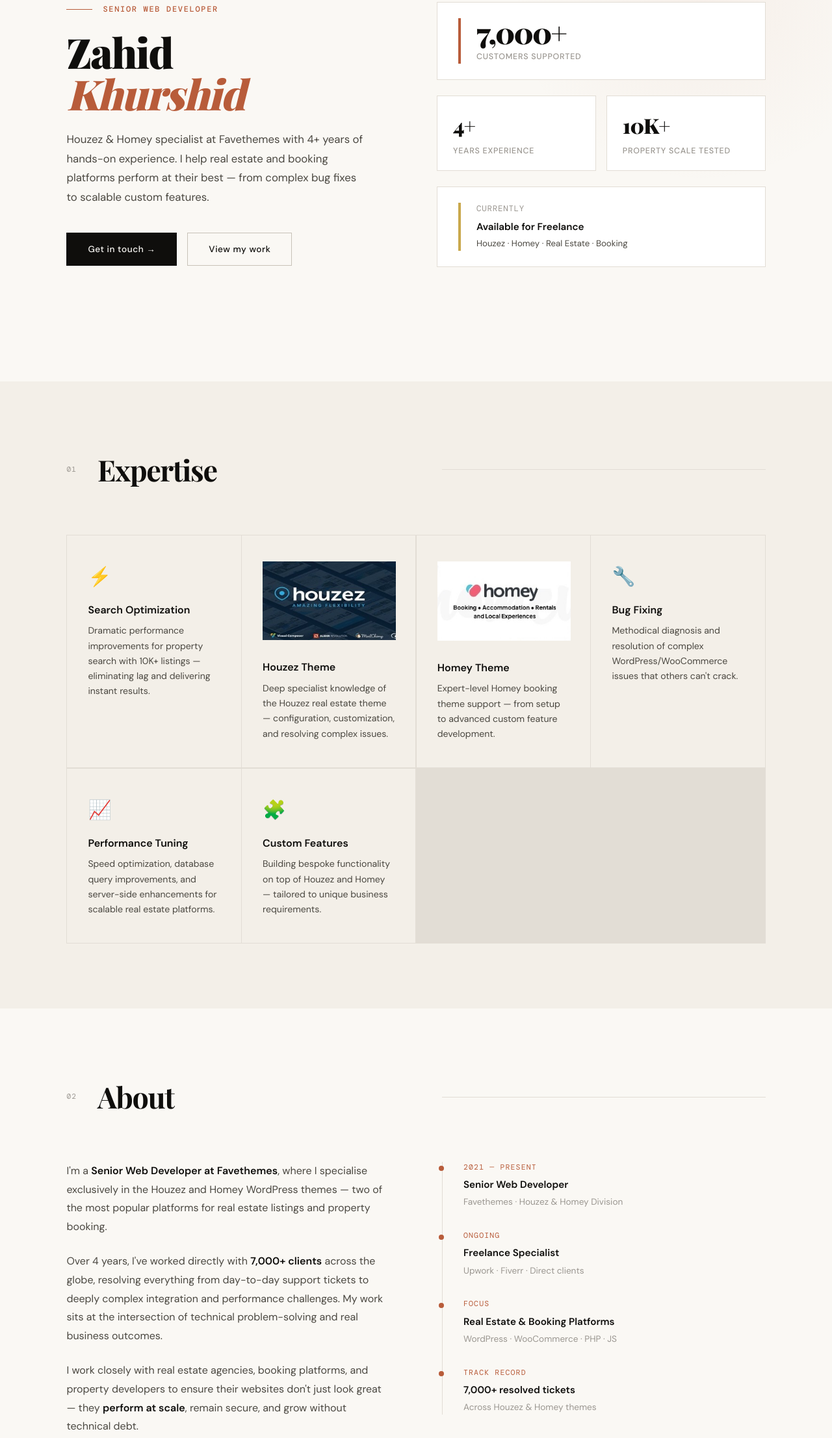
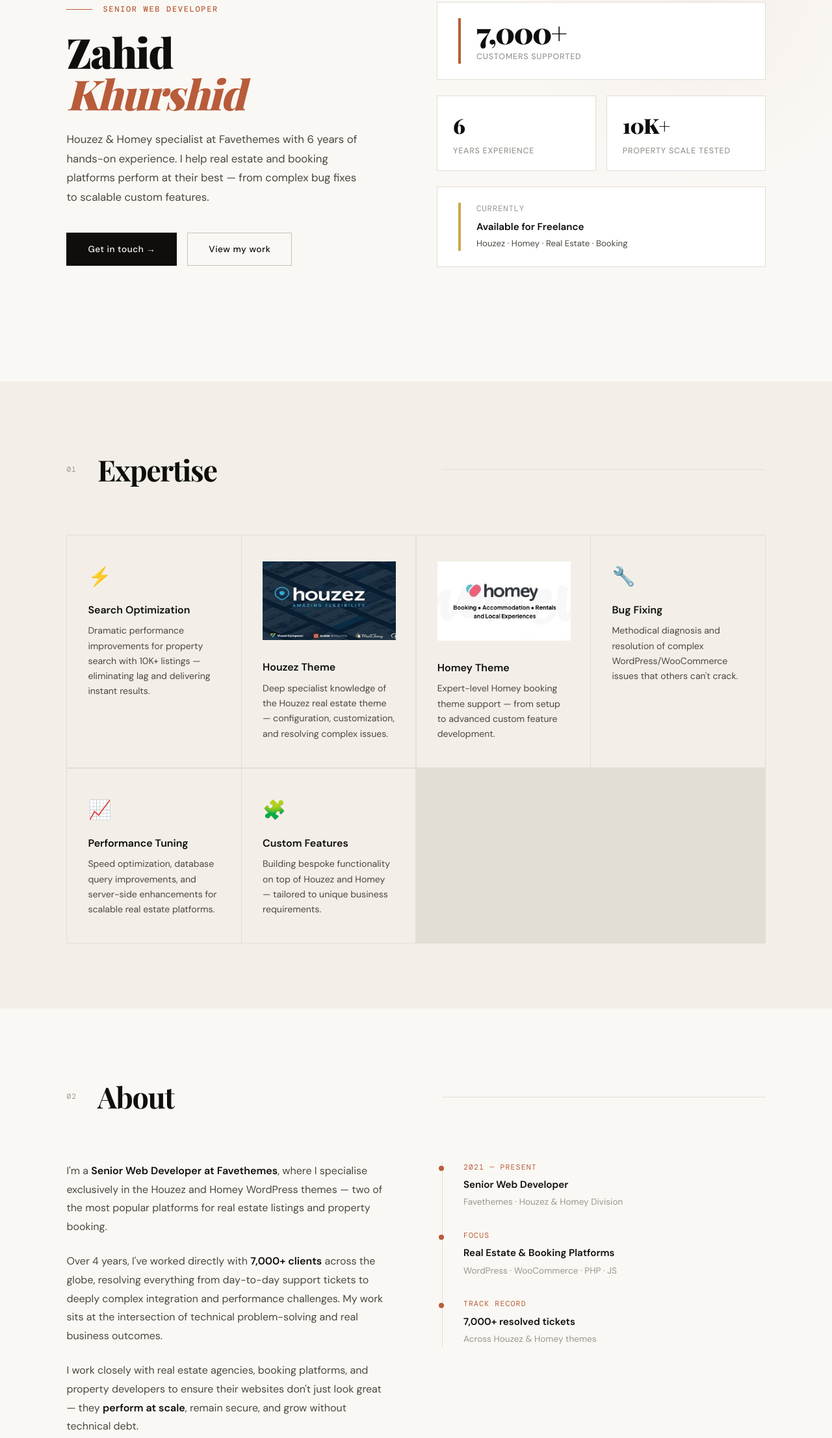
Before and after one commit to zaars59208/zahid-khurshid-freelancer, a plain HTML site: page index.html in a window 1280 px wide. Shown: the part 213-2426 px from the top of the page at 65% size. Drawn offline with nearby package versions, Linux system fonts and the light colour scheme.

Commit message:
Update experience from 4 to 6 years in index.html

```diff
--- a/index.html
+++ b/index.html
@@ -672,7 +672,7 @@
     </div>
     <h1>Zahid<br><em>Khurshid</em></h1>
     <p class="hero-desc">
-      Houzez & Homey specialist at Favethemes with 4+ years of hands-on experience. I help real estate and booking platforms perform at their best — from complex bug fixes to scalable custom features.
+      Houzez & Homey specialist at Favethemes with 6 years of hands-on experience. I help real estate and booking platforms perform at their best — from complex bug fixes to scalable custom features.
     </p>
     <div class="hero-cta">
       <a href="#contact" class="btn-primary">Get in touch →</a>
@@ -690,7 +690,7 @@
     </div>
     <div class="stat-grid">
       <div class="stat-mini">
-        <div class="stat-mini-num">4+</div>
+        <div class="stat-mini-num">6</div>
         <div class="stat-label">Years experience</div>
       </div>
       <div class="stat-mini">
@@ -771,11 +771,11 @@
           <div class="timeline-role">Senior Web Developer</div>
           <div class="timeline-company">Favethemes · Houzez & Homey Division</div>
         </div>
-        <div class="timeline-item">
+        <!-- <div class="timeline-item">
           <div class="timeline-year">Ongoing</div>
           <div class="timeline-role">Freelance Specialist</div>
           <div class="timeline-company">Upwork · Fiverr · Direct clients</div>
-        </div>
+        </div> -->
         <div class="timeline-item">
           <div class="timeline-year">Focus</div>
           <div class="timeline-role">Real Estate & Booking Platforms</div>
@@ -916,12 +916,12 @@ In this demo, I showcase a working setup of the Homey theme for real estate, pro
       </div>
       <div class="contact-detail">
         <span class="contact-detail-label">Experience</span>
-        <span class="contact-detail-val">4+ years · 7,000+ customers</span>
+        <span class="contact-detail-val">6 years · 7,000+ customers</span>
       </div>
-      <div class="contact-detail">
+      <!-- <div class="contact-detail">
         <span class="contact-detail-label">Availability</span>
         <span class="contact-detail-val" style="color: #4ade80;">Open to freelance</span>
-      </div>
+      </div> -->
     </div>
   </div>
 </section>
```
